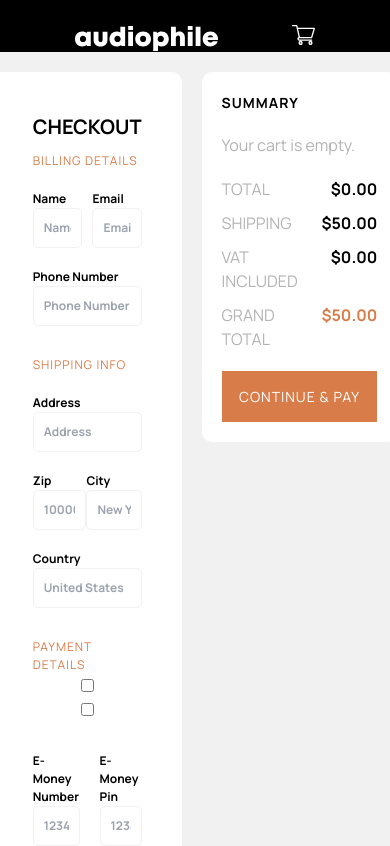
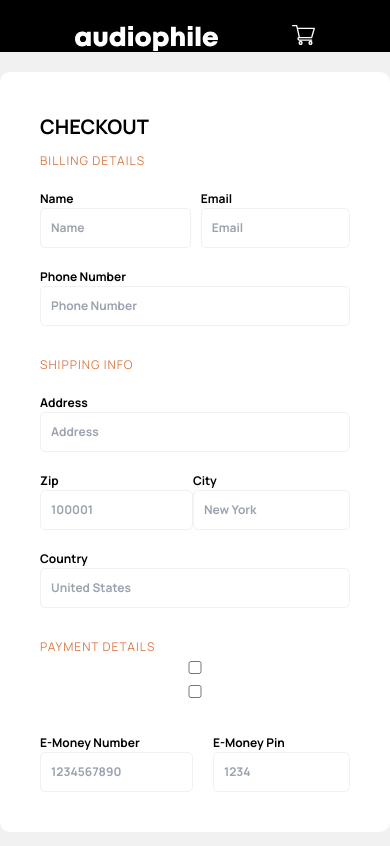
Before and after one commit to GregFJr/AcoustiShop, a Next.js app: page /checkout in a window 390 px wide. Shown: the top 846 px of the page. Built offline with nearby package versions, Linux system fonts and the light colour scheme.

Commit message:
updated checkout page responsivness

```diff
--- a/src/app/globals.css
+++ b/src/app/globals.css
@@ -1293,3 +1293,17 @@ text-transform: uppercase;
   .total div span {
     color: var(--Burnt-Orange);
   }
+
+  @media screen and (max-width: 1044px){
+    .checkout-container {
+       flex-direction: column;
+       gap: 10px;
+    }
+  }
+
+  @media screen and (max-width: 844px){
+    .checkout-container {
+       flex-direction: column;
+       gap: 10px;
+    }
+  }
```
